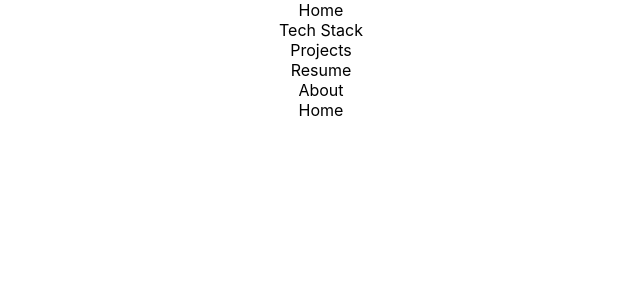
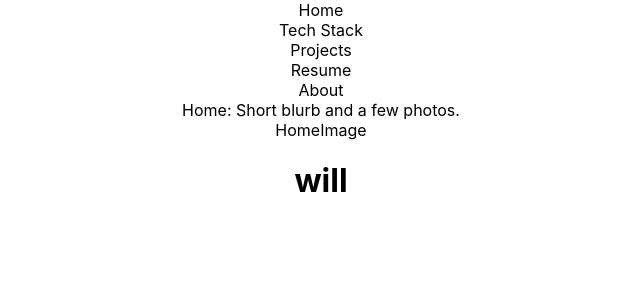
Before and after one commit to james-demiraiakian/james-portfolio, a React (Create React App) app: page / in a window 1280 px wide. Shown: the top 300 px of the page, without its empty margins (319-959 px from the left). Built offline with nearby package versions, Linux system fonts and the light colour scheme.

Commit message:
Made new branch -dev-, new component HomeImage.jsx to rotate an array of images on the home page

```diff
--- /dev/null
+++ b/src/components/HomeImage/HomeImage.jsx
@@ -0,0 +1,39 @@
+import React from 'react';
+import { useEffect } from 'react';
+import { useState } from 'react';
+
+const imageArray = [
+    'there',
+    'will',
+    'be',
+    'a',
+    'set',
+    'of',
+    'rotating',
+    'images',
+];
+
+export default function HomeImage() {
+    const [currentImage, setCurrentImage] = useState(imageArray[0]);
+    const [index, setIndex] = useState(0);
+
+    useEffect(() => {
+        const timer = setInterval(() => {
+            console.log(index);
+            index === imageArray.length - 1 ? setIndex(0) : setIndex(index + 1);
+            // setIndex((i) => i + 1);
+        }, 2000);
+
+        return () => {
+            setCurrentImage(imageArray[index]);
+            clearInterval(timer);
+        };
+    }, [index]);
+
+    return (
+        <div>
+            HomeImage
+            <h1>{currentImage}</h1>
+        </div>
+    );
+}
--- a/src/views/About/About.jsx
+++ b/src/views/About/About.jsx
@@ -5,7 +5,8 @@ export default function About() {
     return (
         <div>
             <Header />
-            About
+            About: This page will be filled with "about me" text, and will
+            feature quotes about me from people I know.
         </div>
     );
 }
--- a/src/views/Home/Home.jsx
+++ b/src/views/Home/Home.jsx
@@ -1,11 +1,13 @@
 import React from 'react';
+import HomeImage from '../../components/HomeImage/HomeImage';
 import Header from '../Header/Header';
 
 export default function Home() {
     return (
         <div>
             <Header />
-            Home
+            Home: Short blurb and a few photos.
+            <HomeImage />
         </div>
     );
 }
```
Also changed, not shown: src/views/About/About.css (added), src/views/Header/Header.css (added), src/views/Home/Home.css (added), src/views/Projects/Projects.css (added), src/views/Resume/Resume.css (added), src/views/TechStack/TechStack.css (added).
